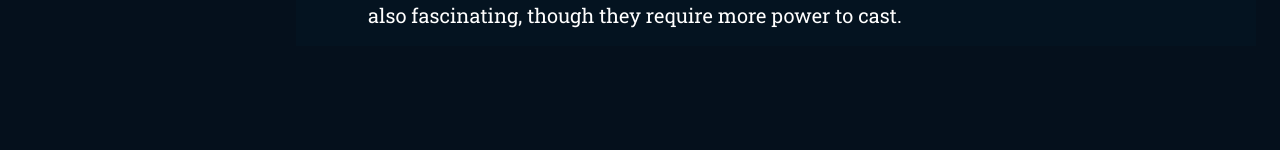
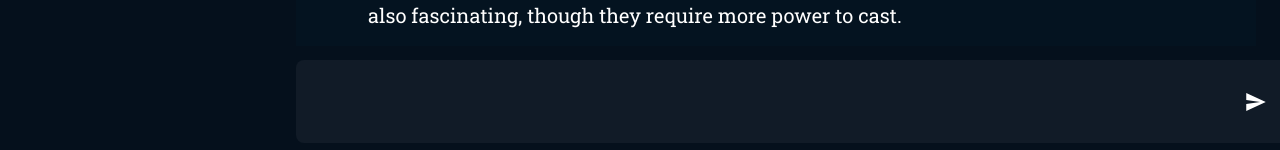
Before and after one commit to AnzuWanzu/ChetGepeti_AISaaS_ChatBot, a React (Vite) app in the folder frontend/: page /chat in a window 1280 px wide. Shown: the part 584-734 px from the top of the page. Built offline with nearby package versions, Linux system fonts and the light colour scheme; no server answers.

Commit message:
Input Text rendered (still ugly)

```diff
--- a/frontend/src/pages/Chat.tsx
+++ b/frontend/src/pages/Chat.tsx
@@ -1,8 +1,9 @@
-import { Avatar, Box, Button, Typography } from "@mui/material";
+import { Avatar, Box, Button, IconButton, Typography } from "@mui/material";
 import { useAuth } from "../context/AuthContext";
 import { red } from "@mui/material/colors";
 import type { ChatMessage } from "../types/chat";
 import ChatItem from "../components/chat/ChatItem";
+import { IoMdSend } from "react-icons/io";
 
 const Chat = () => {
   const auth = useAuth();
@@ -156,6 +157,33 @@
             <ChatItem content={chat.content} role={chat.role} key={index} />
           ))}
         </Box>
+        <div
+          style={{
+            width: "100%",
+            padding: "20px",
+            borderRadius: 8,
+            backgroundColor: "rgb(17, 27,39)",
+            display: "flex",
+            margin: "auto",
+          }}
+        >
+          {" "}
+          <input
+            type="text"
+            style={{
+              width: "100%",
+              backgroundColor: "transparent",
+              padding: "10px",
+              border: "none",
+              outline: "none",
+              color: "white",
+              fontSize: "20px",
+            }}
+          />
+          <IconButton sx={{ ml: "auto", color: "white" }}>
+            <IoMdSend />
+          </IconButton>
+        </div>
       </Box>
     </Box>
   );
```
